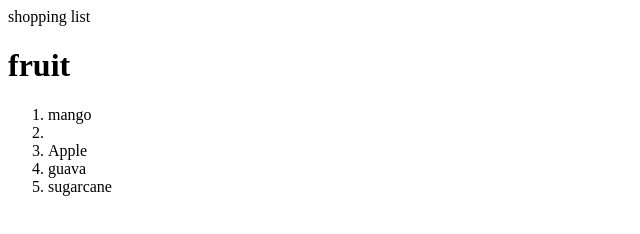
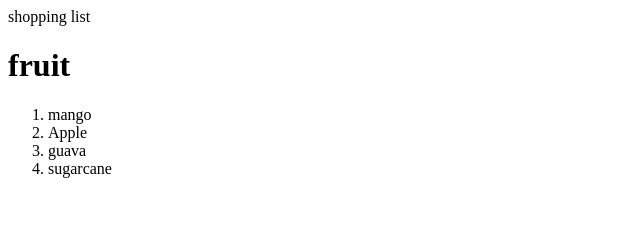
Before and after one commit to dammymakash/judith, a plain HTML site: page index.html in a window 1280 px wide. Shown: the whole page, without its empty margins (0-640 px from the left). Drawn offline with Linux system fonts and the light colour scheme.

Commit message:
Update index.html

```diff
--- a/index.html
+++ b/index.html
@@ -3,7 +3,7 @@
   <p>
     <h1>fruit</h1>
     <ol>
-      <li>mango<li>
+      <li>mango</li>
       <li>Apple</li>
       <li>guava</li>
       <li>sugarcane</li>
```
